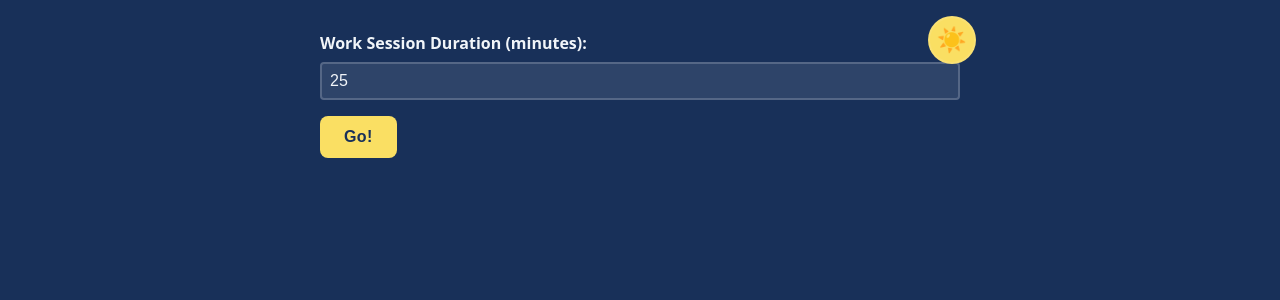
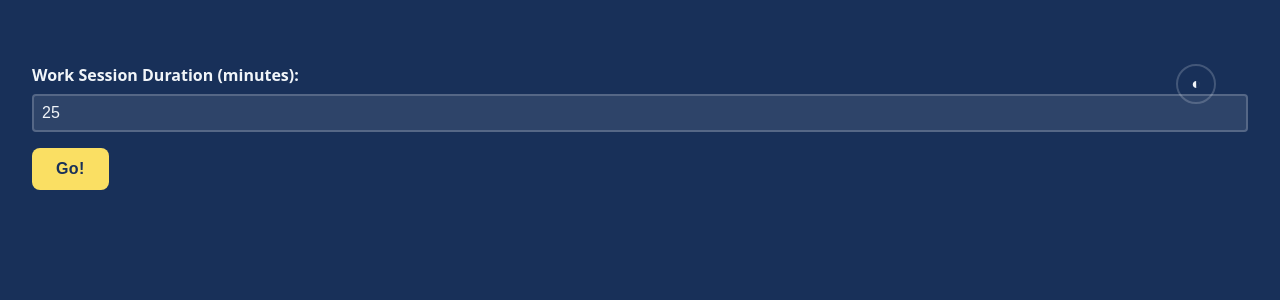
Before and after one commit to ethan-mfb/pomo, a React (Vite) app: page / in a window 1280 px wide. Shown: the top 300 px of the page. Built offline with nearby package versions, Linux system fonts and the light colour scheme.

Commit message:
refactor theme toggle button for improved styling and interaction effects

```diff
--- a/src/App.tsx
+++ b/src/App.tsx
@@ -63,8 +63,8 @@ export function App() {
   return (
     <div className="app">
       <div className="theme-toggle">
-        <Button onClick={toggleTheme}>
-          {theme === 'dark' ? '☀️' : '🌙'}
+        <Button onClick={toggleTheme} className="theme-toggle-btn">
+          {theme === 'dark' ? '◐' : '◑'}
         </Button>
       </div>
 
--- a/src/style.scss
+++ b/src/style.scss
@@ -23,12 +23,13 @@ body {
   font-family: system-ui, sans-serif;
   background: var(--color-primary);
   color: var(--color-fg);
-  transition: background-color 0.3s ease, color 0.3s ease;
+  transition:
+    background-color 0.3s ease,
+    color 0.3s ease;
 }
 
 .app {
-  padding: 2rem;
-  max-width: 640px;
+  padding: 4rem 2rem 2rem 2rem;
   margin: 0 auto;
   position: relative;
 
@@ -54,28 +55,34 @@ body {
 
   .theme-toggle {
     position: absolute;
-    top: 1rem;
-    right: 1rem;
+    top: 4rem;
+    right: 4rem;
+  }
 
-    .button {
-      width: 3rem;
-      height: 3rem;
+  .theme-toggle-btn {
+    width: 2.5rem;
+    height: 2.5rem;
     padding: 0;
     border-radius: 50%;
     display: flex;
     align-items: center;
     justify-content: center;
-      font-size: 1.5rem;
-      background: var(--color-secondary);
-      border: 2px solid color-mix(in srgb, var(--color-fg) 10%, transparent);
+    font-size: 1rem;
+    background: transparent;
+    border: 2px solid color-mix(in srgb, var(--color-fg) 20%, transparent);
+    color: var(--color-fg);
+    text-transform: none;
+    letter-spacing: 0;
 
     &:hover {
-        transform: rotate(15deg) scale(1.1);
+      transform: rotate(180deg) scale(1.05);
+      background: color-mix(in srgb, var(--color-fg) 5%, transparent);
+      box-shadow: none;
     }
 
     &:active {
-        transform: rotate(0deg) scale(0.95);
+      transform: rotate(180deg) scale(0.95);
+      box-shadow: none;
     }
   }
 }
-}
```
Lines whose indentation alone changed are shown as unchanged.
